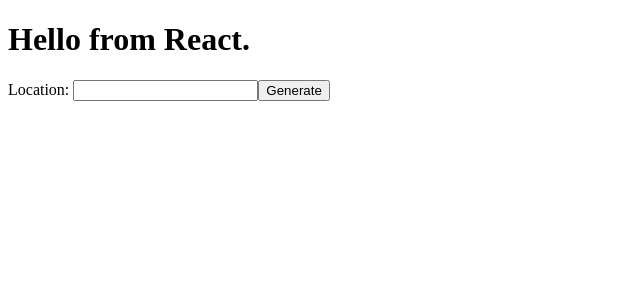
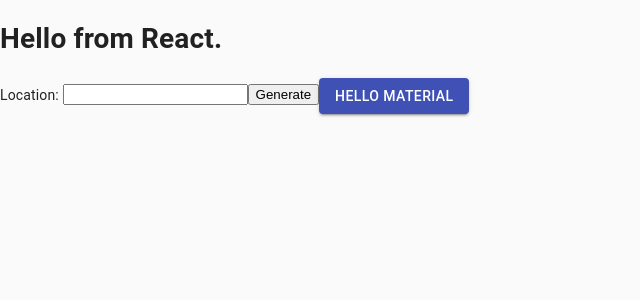
Before and after one commit to ArnoldNunez/create-webpack, a React app: page / in a window 1280 px wide. Shown: the top 300 px of the page, without its empty margins (0-640 px from the left). Built offline with nearby package versions, Linux system fonts and the light colour scheme; the HTML template or start-up script is replaced by a standard one.

Commit message:
Added material-ui to the project. Used CssBaseline in App.js and created temporary material-ui button for testing. re-added window frame until custom frame is completed.

```diff
--- a/package.json
+++ b/package.json
@@ -29,6 +29,8 @@
     "webpack-dev-server": "^3.4.1"
   },
   "dependencies": {
+    "@material-ui/core": "^4.2.0",
+    "@material-ui/icons": "^4.2.1",
     "react": "^16.8.6",
     "react-dom": "^16.8.6"
   }
--- a/src/App.js
+++ b/src/App.js
@@ -1,5 +1,7 @@
 import React from "react";
 import ReactDOM from "react-dom";
+import CssBaseline from '@material-ui/core/CssBaseline';
+import Button from '@material-ui/core/Button';
 
 import WebpackConfig from './model/WebpackConfig';
 
@@ -37,14 +39,16 @@
 
         return (
             <div className="app">
+                <CssBaseline />
                 <h1>Hello from React.</h1>
-                <label for="workingDir">Location: </label>
+                <label htmlFor="workingDir">Location: </label>
                 <input
                     type="text"
                     name="workingDir"
                     value={this.state.workingDir}
                     onChange={this.handleInputChange} />
                 <button onClick={this.generate}>Generate</button>
+                <Button variant="contained" color="primary" >Hello Material</Button>
             </div>
         );
     }
--- a/src/index.js
+++ b/src/index.js
@@ -10,7 +10,7 @@
   mainWindow = new BrowserWindow({
     width: 800,
     height: 600,
-    frame: false,
+    frame: true,  // TODO: remove this when custom frame is complete
     webPreferences: {
       nodeIntegration: true
     }
```
Also changed, not shown: 1 other file (tests, documents, lock files or other folders).
